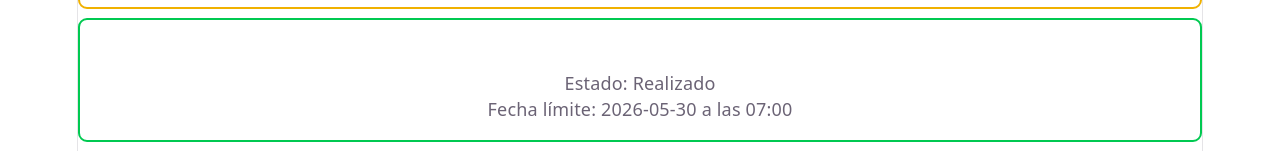
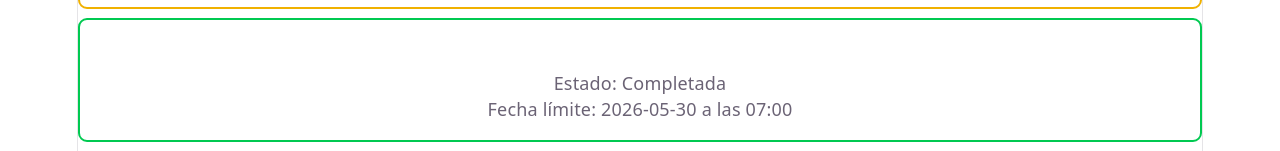
Before and after one commit to WilliamEscamilla/dashboard-interactivo, a React (Vite) app: page / in a window 1280 px wide. Shown: the part 911-1062 px from the top of the page. Built offline with nearby package versions, Linux system fonts and the light colour scheme.

Commit message:
Suma a data.js los usuarios y unificación de la terminología a Completada.

```diff
--- a/src/data/data.js
+++ b/src/data/data.js
@@ -1,5 +1,13 @@
+export const users = [
+  { id: 1, name: 'Ana García',   avatar: '👩‍💻', role: 'Desarrolladora' },
+  { id: 2, name: 'Luis Pérez',   avatar: '👨‍🎨', role: 'Diseñador'      },
+  { id: 3, name: 'Sara Ruiz',    avatar: '👩‍🔬', role: 'QA Engineer'    },
+];
+
 export const initialActivities = [
   {
+    id: 1,
+    userId: 1,
     title: 'Sacar la basura',
     urgency: 'Alto',
     status: 'Pendiente',
@@ -7,6 +15,8 @@ export const initialActivities = [
     time: '09:30'
   },
   {
+    id: 2,
+    userId: 1,
     title: 'Lavar la ropa',
     urgency: 'Medio',
     status: 'Pendiente',
@@ -14,9 +24,11 @@ export const initialActivities = [
     time: '14:30'
   },
   {
+    id: 3,
+    userId: 2,
     title: 'Hacer la cama',
     urgency: 'Bajo',
-    status: 'Realizado',
+    status: 'Completada',
     date: '2026-05-30',
     time: '07:00'
   }
```
